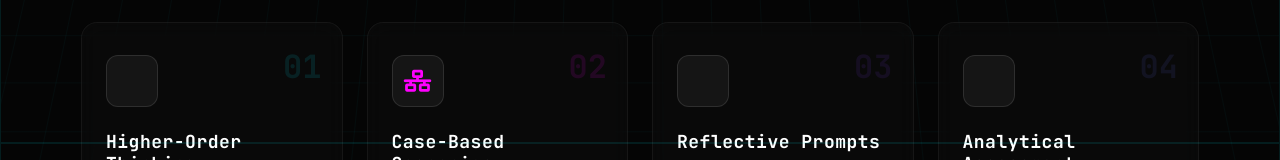
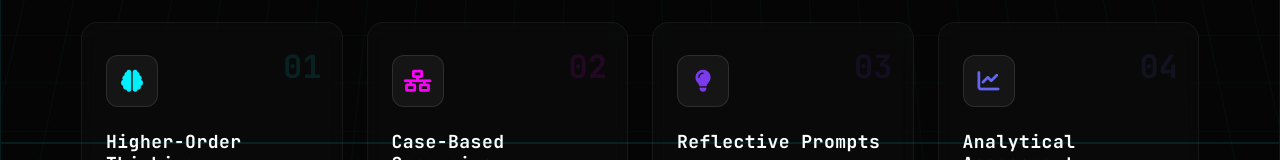
Before and after one commit to brucelee003/Sparrow-s-Fdp, a plain HTML site: page slide19.html in a window 1280 px wide. Shown: the part 308-468 px from the top of the page. Drawn offline with nearby package versions, Linux system fonts and the light colour scheme.

Commit message:
Update slide19.html

```diff
--- a/slide19.html
+++ b/slide19.html
@@ -254,7 +254,7 @@
                 <div class="question-card theme-cyan">
                     <div class="card-number">01</div>
                     <div class="card-icon">
-                        <i class="fas fa-brain-circuit"></i>
+                        <i class="fas fa-brain"></i>
                     </div>
                     <div class="card-title">Higher-Order Thinking</div>
                     <p class="card-desc">Protocol: Execute critical analysis and synthesis cycles to trigger deep-layer
@@ -272,7 +272,7 @@
                 <div class="question-card theme-purple">
                     <div class="card-number">03</div>
                     <div class="card-icon">
-                        <i class="fas fa-lightbulb-on"></i>
+                        <i class="fas fa-lightbulb"></i>
                     </div>
                     <div class="card-title">Reflective Prompts</div>
                     <p class="card-desc">Metacognitive: Initialize self-assessment loops and subjective insights within
@@ -281,7 +281,7 @@
                 <div class="question-card theme-indigo">
                     <div class="card-number">04</div>
                     <div class="card-icon">
-                        <i class="fas fa-chart-network"></i>
+                        <i class="fas fa-chart-line"></i>
                     </div>
                     <div class="card-title">Analytical Assessment</div>
                     <p class="card-desc">Empirical: Data-driven inquiry requiring pattern recognition and evidence-based
```
